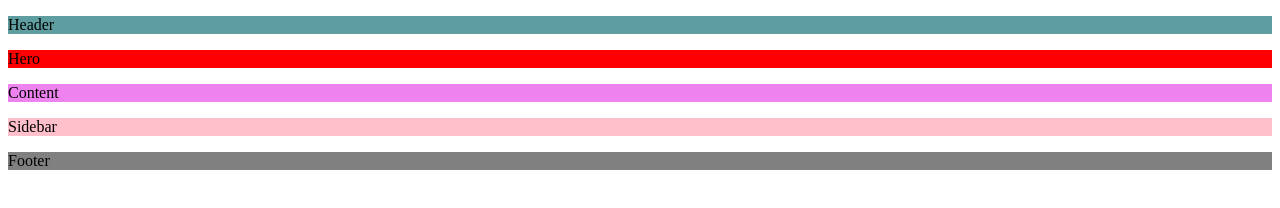
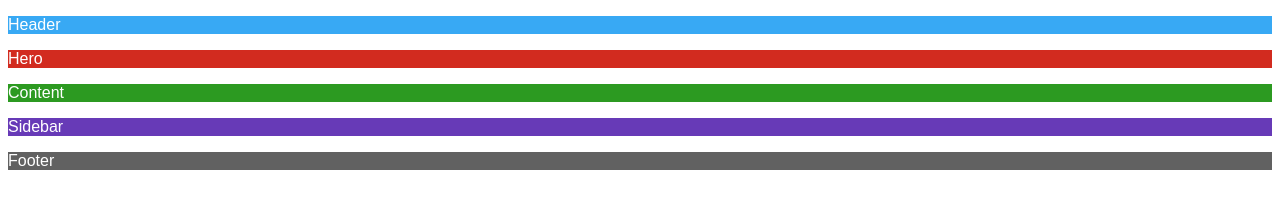
Before and after one commit to noeliadinunzio/PA_FlexBox, a plain HTML site: page index.html in a window 1280 px wide. Drawn offline with Linux system fonts and the light colour scheme.

Commit message:
nuevos colores

```diff
--- a/css/style.css
+++ b/css/style.css
@@ -1,18 +1,20 @@
 *{
     box-sizing: border-box;
+    font-family: sans-serif;
+    color: white;
 }
 header{
-    background-color: cadetblue;
+    background-color: #38A9F4;
 }
 .section__hero{
-    background-color: red;
+    background-color:#D22B1F;
 }
 .content{
-    background-color: violet;
+    background-color: #2C9A21;
 }
 .sidebar{
-    background-color: pink;
+    background-color:  #673AB7;
 }
 footer{
-    background-color: grey;
+    background-color: #616161;
 }
```
